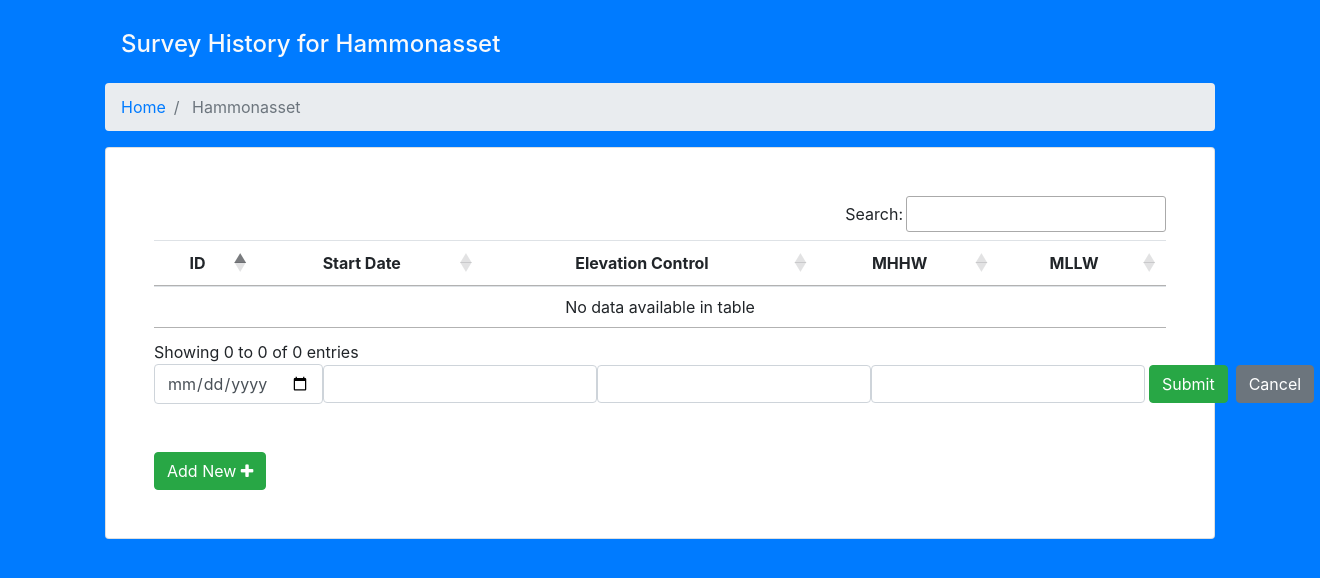
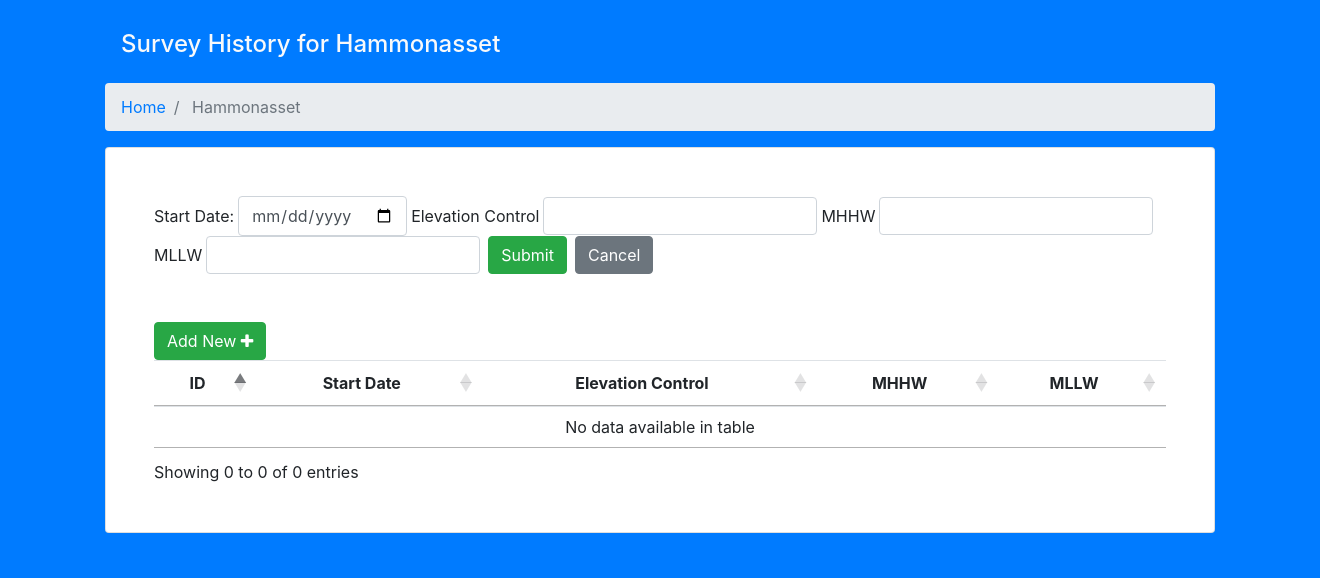
Before and after one commit to lopezm29/csc400-capstone, a Django app: page /surveys/2 in a window 1320 px wide, after a click on "Add New". Shown: the part 106-684 px from the top of the page. Run offline with Django 3.2, Linux system fonts and the light colour scheme; data comes from the database, SQL or seed files in the repository; both versions use the stored data as it was after the commit; some libraries are stand-ins or nearby versions.

Commit message:
added functionality for surveys page

```diff
--- a/profile_tool/data_app/urls.py
+++ b/profile_tool/data_app/urls.py
@@ -12,16 +12,14 @@
     ###############
     path('populate_beach_table', views.populate_beach_table, name='populate_beach_table'),
     path('add_beach', views.add_beach, name='add_beach'),
-    path('update_beach', views.update_beach, name='update_beach'),
     path('edit_beach', views.edit_beach, name='edit_beach'),
     path('delete_beach', views.delete_beach, name='delete_beach'),
 
 
     path('populate_survey_table', views.populate_survey_table, name='populate_survey_table'),
     path('add_survey', views.add_survey, name='add_survey'),
-    path('update_survey', views.update_survey, name='update_survey'),
-    # path('edit_beach', views.edit_beach, name='edit_beach'),
-    # path('delete_beach', views.delete_beach, name='delete_beach'),
+    path('edit_survey', views.edit_survey, name='edit_survey'),
+    path('delete_survey', views.delete_survey, name='delete_survey'),
 
 
     path('populate_profile_table', views.populate_profile_table, name='populate_profile_table'),
--- a/profile_tool/data_app/views.py
+++ b/profile_tool/data_app/views.py
@@ -124,25 +124,6 @@
 
 
 '''
-@name update_beach
-update beach data
-return updated dict of beach info
-'''
-def update_beach(request):
-    try:
-        beach = Beach.objects.get(id=int(request.POST['id']))
-        beach.name=request.POST['name']
-        beach.save()
-        result = True
-    except:
-        result = False
-
-    beaches = package_queryset(get_beaches_table())
-
-    return JsonResponse({'result':result, 'beaches':beaches})
-
-
-'''
 @name populate_survey_table
 return dict of beach info
 '''
@@ -163,24 +144,45 @@
 return updated dict of survey info
 '''
 def add_survey(request):
+    # try:
+    beach = Beach.objects.get(id=int(request.POST['beach_id']))
+    survey = Survey()
+    survey.start_date=request.POST['start_date']
+    if '' != request.POST['elevation_control']:
+        survey.elevation_control = request.POST['elevation_control']
+    if '' != request.POST['mhhw']:
+        survey.mhhw = request.POST['mhhw']
+    if '' != request.POST['mllw']:
+        survey.mllw = request.POST['mllw']
+    survey.save()
+
+    mapper = Beachsurveymap()
+    mapper.beach = beach
+    mapper.survey = survey
+    mapper.save()
+
+    result = True
+    # except:
+        # result = False
+
+    surveys = package_queryset(get_surveys_table(int(request.POST['beach_id'])))
+
+    return JsonResponse({'result':result, 'surveys':surveys})
+
+
+'''
+@name edit_survey
+edit survey data
+return updated dict of survey info
+'''
+def edit_survey(request):
     try:
-        beach = Beach.objects.get(id=int(request.POST['beach_id']))
-
-        survey = Survey()
-        print(request.POST['start_date'])
+        survey = Survey.objects.get(id=int(request.POST['survey_id']))
         survey.start_date=request.POST['start_date']
-        if '' != request.POST['elevation_control']:
-            survey.elevation_control = request.POST['elevation_control']
-        if '' != request.POST['mhhw']:
-            survey.mhhw = request.POST['mhhw']
-        if '' != request.POST['mllw']:
-            survey.mllw = request.POST['mllw']
+        survey.elevation_control = request.POST['elevation_control']
+        survey.mhhw = request.POST['mhhw']
+        survey.mllw = request.POST['mllw']
         survey.save()
-
-        mapper = Beachsurveymap()
-        mapper.beach = beach
-        mapper.survey = survey
-        mapper.save()
 
         result = True
     except:
@@ -192,18 +194,14 @@
 
 
 '''
-@name update_survey
-update survey data
-return updated dict of survey info
+@name delete_survey
+delete survey data
+return updated dict of beach info
 '''
-def update_survey(request):
+def delete_survey(request):
     try:
         survey = Survey.objects.get(id=int(request.POST['id']))
-        survey.start_date=request.POST['start_date']
-        survey.elevation_control=request.POST['elevation_control']
-        survey.mhhw=request.POST['mhhw']
-        survey.mllw=request.POST['mllw']
-        survey.save()
+        survey.delete()
         result = True
     except:
         result = False
--- a/profile_tool/static/javascript/data_app/surveys.js
+++ b/profile_tool/static/javascript/data_app/surveys.js
@@ -3,7 +3,7 @@
     $('#survey_table tbody').on('dblclick', 'tr', function () {
         var data = table.row( this ).data();
         // alert( 'You clicked on '+data['id']+'\'s row' );
-        window.location.href = "/surveys/" + $("#beach_id").val() + "/profiles/" + data["id"];
+        window.location.href = "/surveys/" + $("#beach_id").val() + "/profiles/" + data["survey_id"];
     } );
 }
 
@@ -50,6 +50,7 @@
 
 function show_survey_form()
 {
+    hide_edit_form();
     $("#survey_form").prop("hidden", false);
 }
 
@@ -57,7 +58,28 @@
 function hide_survey_form()
 {
     $("#survey_form").prop("hidden", true);
-    $("#survey_name").val("");
+    $("#start_date").val("");
+    $("#elevation_control").val("");
+    $("#mhhw").val("");
+    $("#mllw").val("");
+}
+
+
+function show_edit_form()
+{
+    hide_survey_form();
+    $("#edit_form").prop("hidden", false);
+}
+
+
+function hide_edit_form()
+{
+    $("#edit_form").prop("hidden", true);
+    $("#edit_id").val("");
+    $("#edit_start_date").val("");
+    $("#edit_elevation_control").val("");
+    $("#edit_mhhw").val("");
+    $("#edit_mllw").val("");
 }
 
 
@@ -109,9 +131,100 @@
 }
 
 
+function edit_survey()
+{
+    var table = $('#survey_table').DataTable();
+    $.ajax({
+        method: "POST",
+        url: "/edit_survey",
+        dataType: "json",
+        data:
+        {
+            "csrfmiddlewaretoken" : csrftoken,
+            "beach_id" : $("#beach_id").val(),
+            "survey_id" : $("#edit_id").val(),
+            "start_date" : $("#edit_start_date").val(),
+            "elevation_control" : $("#edit_elevation_control").val(),
+            "mhhw" : $("#edit_mhhw").val(),
+            "mllw" : $("#edit_mllw").val()
+        },
+        beforeSend: function()
+        {
+            table.clear();
+        },
+        success: function(data)
+        {
+            console.log(data);
+
+            if(data["result"])
+            {
+                for(var key in data["surveys"])
+                {
+                    table.row.add(data["surveys"][key]);
+                }
+                table.draw();
+
+                bind_row_select(table);
+            }
+
+            hide_survey_form();
+        },
+        error: function(error_data)
+        {
+            console.log("error");
+            console.log(error_data);
+
+            hide_survey_form();
+        }
+    });
+}
+
+
+function delete_survey(id)
+{
+    var table = $('#survey_table').DataTable();
+    $.ajax({
+        method: "POST",
+        url: "/delete_survey",
+        dataType: "json",
+        data:
+        {
+            "csrfmiddlewaretoken" : csrftoken,
+            "beach_id" : $("#beach_id").val(),
+            "id" : id
+        },
+        beforeSend: function()
+        {
+            table.clear();
+        },
+        success: function(data)
+        {
+            console.log(data);
+
+            if(data["result"])
+            {
+                for(var key in data["surveys"])
+                {
+                    table.row.add(data["surveys"][key]);
+                }
+                table.draw();
+
+                bind_row_select(table);
+            }
+
+        },
+        error: function(error_data)
+        {
+            console.log("error");
+            console.log(error_data);
+        }
+    });
+}
+
+
 
 window.onload = function(e){
-    $('#survey_table').DataTable({
+    var survey_table = $('#survey_table').DataTable({
         data:[],
         columns: [
             {
@@ -145,11 +258,34 @@
             "targets": "_all"
         }],
         buttons:[
-            // 'copy','csv','excel','pdf','print'
             {
                 extend: "csv",
-                className: "bg-primary border-primary mr-1 ml-1",
+                className: "bg-primary border-primary text-light mr-1 ml-1",
                 title: "Export"
+            },
+            {
+                className: "bg-secondary border-primary text-light mr-1 ml-1",
+                text: "Edit Selected",
+                action: function()
+                {
+                    var row = survey_table.row( ".selected" ).data();//{ selected: true } );
+                    $("#edit_id").val(row["survey_id"]);
+                    $("#edit_start_date").val(row["start_date"]);
+                    $("#edit_elevation_control").val(row["elevation_control"]);
+                    $("#edit_mhhw").val(row["mhhw"]);
+                    $("#edit_mllw").val(row["mllw"]);
+                    show_edit_form();
+                }
+            },
+            {
+                className: "bg-danger border-primary text-light mr-1 ml-1",
+                text: "Delete Selected",
+                action: function()
+                {
+                    var row = survey_table.row( ".selected" ).data();//{ selected: true } );
+                    delete_survey(row["survey_id"]);
+
+                }
             }
         ],
         // pageLength: 25,
@@ -158,7 +294,8 @@
         // info:true,
         searching:true,
         select:true,
-        responsive:true
+        responsive:true,
+        dom: "Blrtip"
     });
 
     populate_survey_table();
--- a/profile_tool/templates/data_app/surveys.html
+++ b/profile_tool/templates/data_app/surveys.html
@@ -12,6 +12,7 @@
         <div class="col-md-6 col-xs-6">
             <h4 class="text-light">Survey History for {{ beach.name }}</h4>
             <input type="hidden" id="beach_id" value="{{ beach.id }}">
+            <input type="hidden" id="beach_name" value="{{ beach.name }}">
         </div>
         <!-- <div class="col-md-6 col-xs-6 text-right">
             <button class="btn btn-secondary">Edit Survey Instance</button>
@@ -32,24 +33,43 @@
     <div class="row">
         <div class="col">
             <div class="card p-5">
-                <div class="row">
-                    <div class="col">
-                        <table id="survey_table" class="table">
-
-                        </table>
-                    </div>
-                </div>
 
                 <div id="survey_form" class="row" hidden>
                     <div class="col">
                         <form class="form-inline w-100">
-                            <div class="form-group">
-                                <input type="date" id="start_date" class="form-control">
-                                <input type="text" id="elevation_control" class="form-control">
-                                <input type="text" id="mhhw" class="form-control">
-                                <input type="text" id="mllw" class="form-control">
+                            <div class="form-group w-100">
+                                <label>Start Date:</label>
+                                <input type="date" id="start_date" class="form-control ml-1 mr-1">
+                                <label>Elevation Control</label>
+                                <input type="text" id="elevation_control" class="form-control ml-1 mr-1">
+                                <label>MHHW</label>
+                                <input type="text" id="mhhw" class="form-control ml-1 mr-1">
+                                <label>MLLW</label>
+                                <input type="text" id="mllw" class="form-control ml-1 mr-1">
 
                                 <button class="btn btn-success ml-1 mr-1" onclick="add_survey()">Submit</button>
+                                <button class="btn btn-secondary ml-1 mr-1" onclick="hide_survey_form()">Cancel</button>
+                            </div>
+                        </form>
+                    </div>
+                </div>
+
+                <div id="edit_form" class="row" hidden>
+                    <div class="col">
+                        <form class="form-inline w-100">
+                            <div class="form-group w-100">
+                                <label>ID:</label>
+                                <input type="text" id="edit_id" class="form-control ml-1 mr-1" disabled>
+                                <label>Start Date:</label>
+                                <input type="date" id="edit_start_date" class="form-control ml-1 mr-1">
+                                <label>Elevation Control</label>
+                                <input type="text" id="edit_elevation_control" class="form-control ml-1 mr-1">
+                                <label>MHHW</label>
+                                <input type="text" id="edit_mhhw" class="form-control ml-1 mr-1">
+                                <label>MLLW</label>
+                                <input type="text" id="edit_mllw" class="form-control ml-1 mr-1">
+
+                                <button class="btn btn-success ml-1 mr-1" onclick="edit_survey()">Submit</button>
                                 <button class="btn btn-secondary ml-1 mr-1" onclick="hide_survey_form()">Cancel</button>
                             </div>
                         </form>
@@ -61,6 +81,15 @@
                         <button class="btn btn-success" onclick="show_survey_form()">Add New <i class="fa fa-plus fa-6" aria-hidden="true"></i></button>
                     </div>
                 </div>
+
+                <div class="row">
+                    <div class="col">
+                        <table id="survey_table" class="table">
+
+                        </table>
+                    </div>
+                </div>
+
             </div>
         </div>
     </div>
```
Also changed, not shown: profile_tool/static/javascript/data_app/beaches.js (+6 -4 lines), profile_tool/templates/data_app/beaches.html (+9 -7 lines), profile_tool/db.sqlite3.
